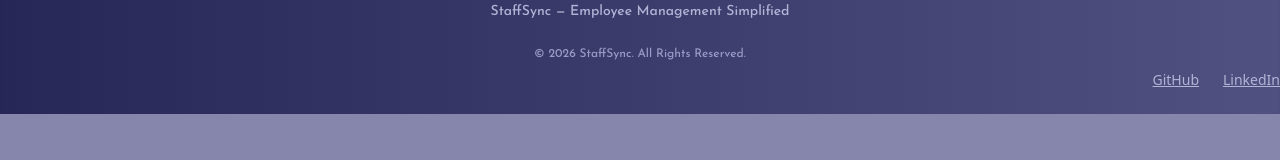
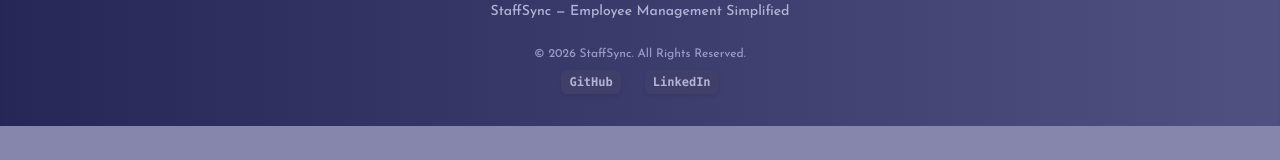
Before and after one commit to itsnehakv/Employee-Management-System, a React (Vite) app in the folder ems-frontend/: page / in a window 1280 px wide. Shown: the part 262-422 px from the top of the page. Built offline with nearby package versions, Linux system fonts and the light colour scheme; no server answers; a web font is replaced by a local one.

Commit message:
Remove: underline from link & add kbd for good ui

```diff
--- a/ems-frontend/src/Components/FooterComponent.jsx
+++ b/ems-frontend/src/Components/FooterComponent.jsx
@@ -13,28 +13,33 @@ export const FooterComponent = () => {
         <span className="text-[#9a9ac7] text-xs josefin-sans-link">
           © {year} StaffSync. All Rights Reserved.
         </span>
-      </div>
-      <div className="mt-2 flex justify-center md:justify-end">
-        {/* Links */}
-        <div className="flex gap-4 text-sm">
+        <div className="flex justify-center gap-6 mt-2">
+          <kbd className="px-2 py-1 text-xs font-semibold rounded-md bg-[#3f3f6a] text-[#dcdcff] shadow-sm hover:bg-[#505081] transition">
             <a
               href="https://github.com/itsnehakv/Employee-Management-System"
               target="_blank"
               rel="noreferrer"
-            className="text-[#b3b3d6] hover:text-white transition"
+              className="text-[#b3b3d6] hover:text-white transition no-underline"
             >
               GitHub
             </a>
+          </kbd>
 
+          <kbd className="px-2 py-1 text-xs font-semibold rounded-md bg-[#3f3f6a] text-[#dcdcff] shadow-sm hover:bg-[#505081] transition">
             <a
               href="https://www.linkedin.com/in/nehakvallappil"
               target="_blank"
               rel="noreferrer"
-            className="text-[#b3b3d6] hover:text-white transition"
+              className="text-[#b3b3d6] hover:text-white transition no-underline"
             >
               LinkedIn
             </a>
+          </kbd>
         </div>
+      </div>
+      <div className="mt-2 flex justify-center md:justify-end">
+        {/* Links */}
+        <div className="flex gap-4 text-sm"></div>
       </div>
     </footer>
   );
```
Lines whose indentation alone changed are shown as unchanged.
